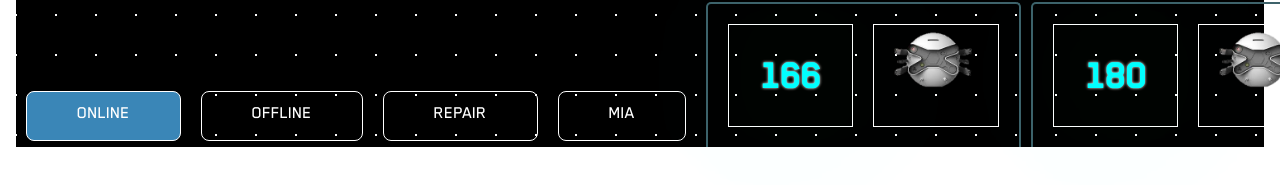
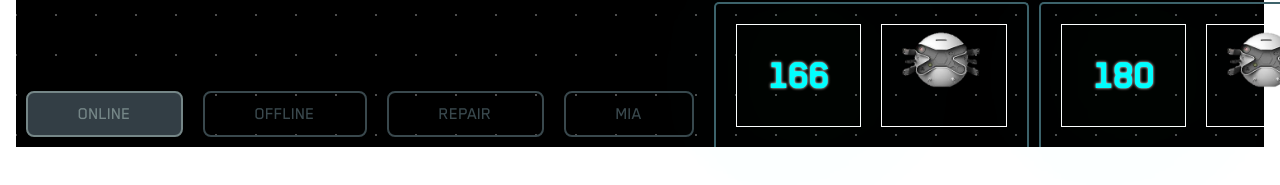
Before and after one commit to tonyma99/lighttable, a SvelteKit app: page /drone in a window 1280 px wide. Shown: the part 473-658 px from the top of the page. Built offline with nearby package versions, Linux system fonts and the light colour scheme.

Commit message:
Change button color and styling

```diff
--- a/src/components/Tab.svelte
+++ b/src/components/Tab.svelte
@@ -41,15 +41,16 @@
     }
     li{
         margin: 0 10px;
-        border: 1px solid;
+        border: 2px solid rgb(57,72,77);
         padding: 10px 50px;
         border-radius: 8px;
         font-size: 18px;
         cursor: pointer;
+        color: rgb(57,72,77);
     }
     .active{
-        color: white;
-        padding-bottom: 8px;
-        background: #3A86B7;
+        color: rgb(117,134,135);
+        border-color: rgb(117,134,135);
+        background: rgb(51,62,69);
     }
 </style>
--- a/src/routes/drone/+page.svelte
+++ b/src/routes/drone/+page.svelte
@@ -31,7 +31,7 @@
 <style>
   body{
     background: black;
-    background-image: radial-gradient(white 1px, transparent 0);
+    background-image: radial-gradient(rgba(255,255,255,0.3) 1.25px, transparent 0);
     background-size: 40px 40px;
     background-position: -20px -20px;
   }
```
